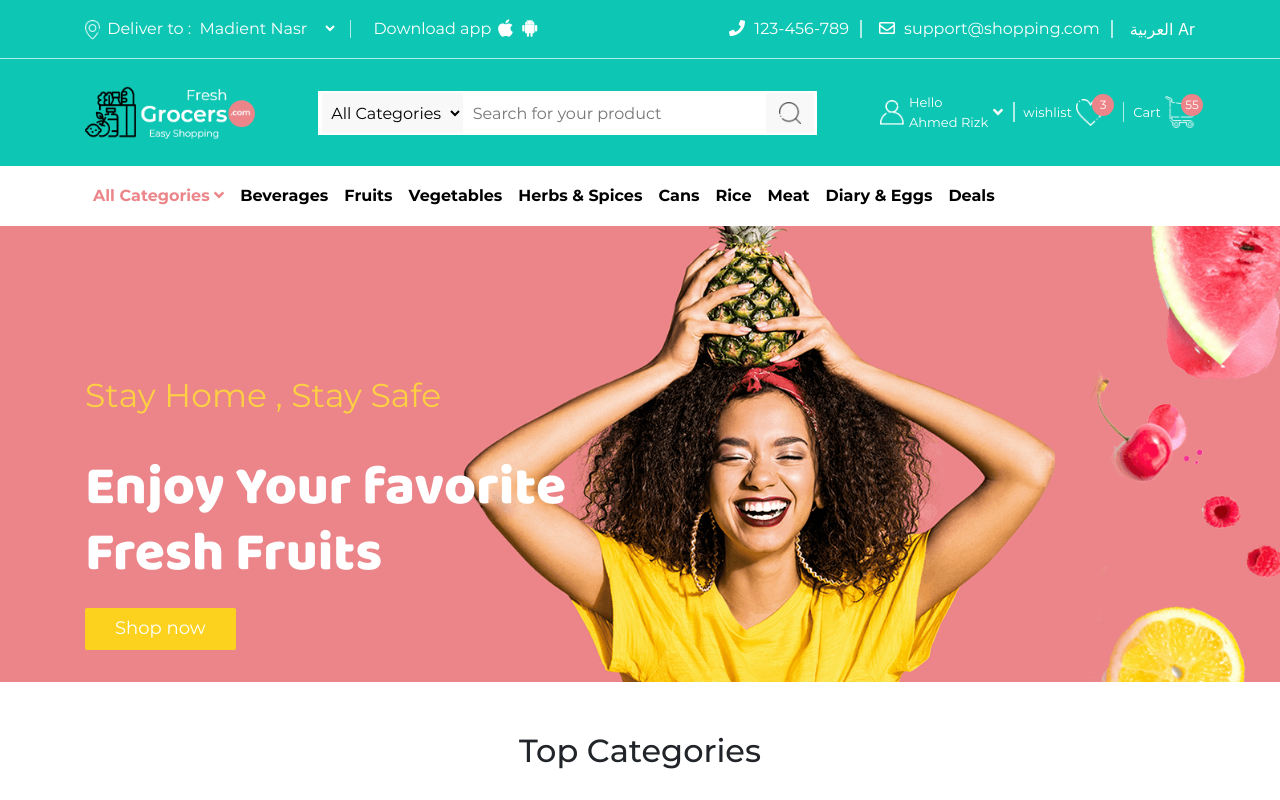
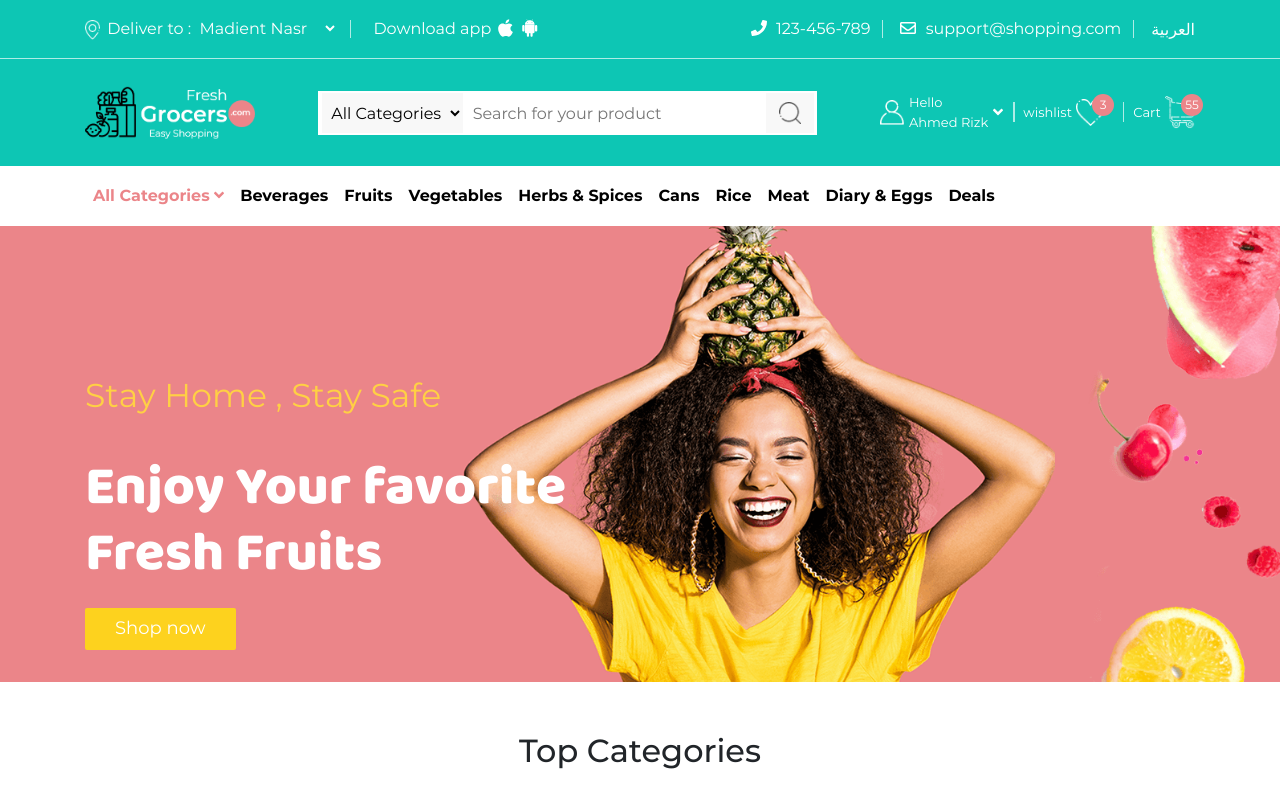
Before and after one commit to AhmedRezk-fe/FinalMarket, a website: page index.html in a window 1280 px wide. Shown: the top 800 px of the page. Drawn offline with Linux system fonts and the light colour scheme.

Commit message:
2 commint

```diff
--- a/index.html
+++ b/index.html
@@ -57,7 +57,7 @@
                                 support@shopping.com
                             </li>
                             <li class="">
-                                <a href="#">العربية Ar</a>
+                                <a href="#">العربية </a>
                             </li>
                         </ul>
                     </div>
```
